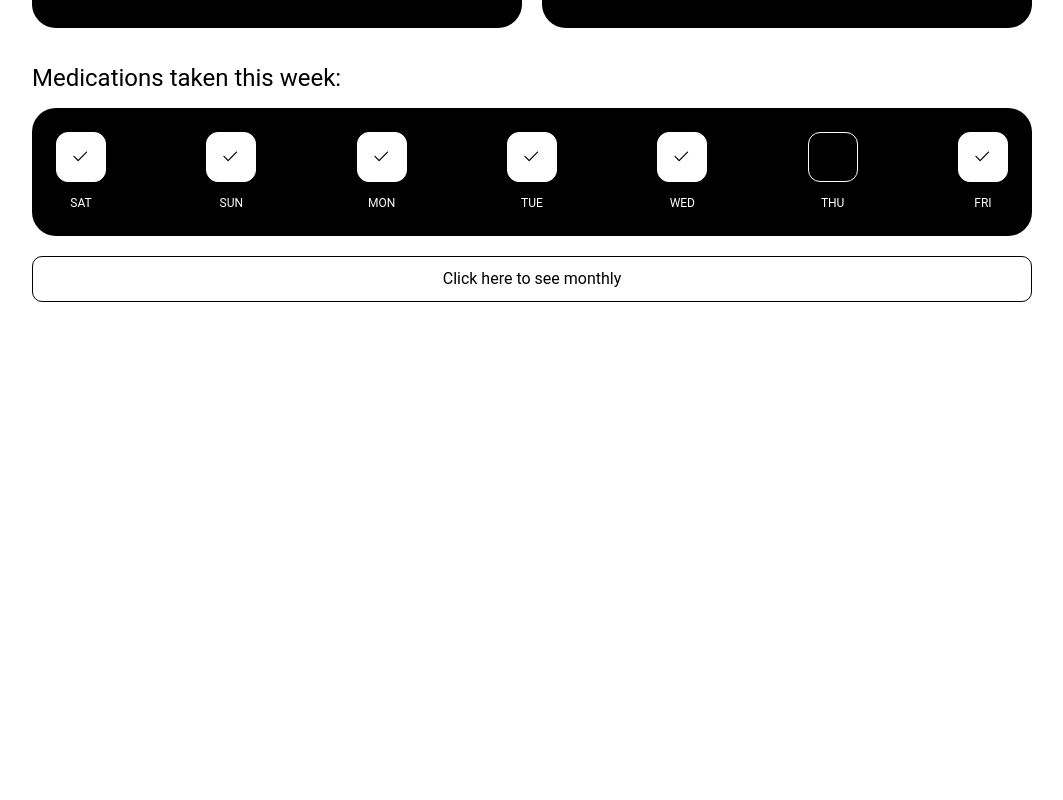
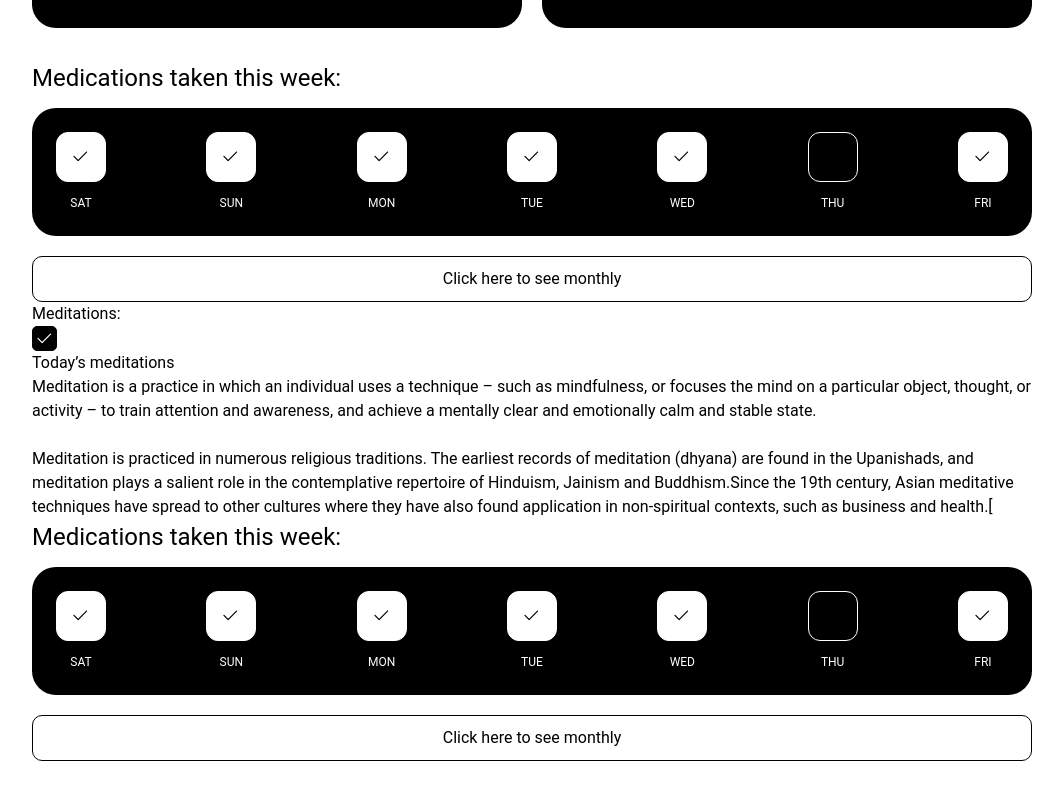
Before and after one commit to MohamadMahdi-Tasha/i-will-be-good-web, a Next.js app: page / in a window 1280 px wide. Shown: the part 502-1302 px from the top of the page, without its empty margins (108-1171 px from the left). Before the commit the page ends 854 px from the top, so only its background shows below. Built offline with nearby package versions, Linux system fonts and the light colour scheme.

Commit message:
added structure of second section

```diff
--- a/app/page.tsx
+++ b/app/page.tsx
@@ -2,6 +2,7 @@
 // Importing Part
 import HolderComponent from "@/chunks/holderComponent";
 import HomeFirstSectionComponent from '@/components/homeSections/homeFirstSectionComponent';
+import HomeSecondSectionComponent from '@/components/homeSections/homeSecondSectionComponent';
 
 // Creating Home Page And Exporting It As Default
 export default function HomePage():JSX.Element {
@@ -9,6 +10,7 @@ export default function HomePage():JSX.Element {
     return (
         <HolderComponent className={'py-[50px]'}>
             <HomeFirstSectionComponent />
+            <HomeSecondSectionComponent />
         </HolderComponent>
     );
 }
--- a/components/homeSections/homeFirstSectionComponent.tsx
+++ b/components/homeSections/homeFirstSectionComponent.tsx
@@ -40,10 +40,12 @@ export default function HomeFirstSectionComponent():JSX.Element {
                     <h3 className={'medium-title'}>Medications taken this week:</h3>
                     <WeekDaysComponent />
                 </div>
+            </main>
+            <footer>
                 <a className={'block'} href="#">
                     <button className={'border w-full border-black rounded-[10px] p-[10px] text-center '}>Click here to see monthly</button>
                 </a>
-            </main>
+            </footer>
         </section>
     );
 }
--- /dev/null
+++ b/components/homeSections/homeSecondSectionComponent.tsx
@@ -0,0 +1,37 @@
+// Codes By Mahdi Tasha
+// Importing Part
+import CheckboxComponent from "@/chunks/checkboxComponent";
+import WeekDaysComponent from "@/components/weekDaysComponent";
+
+// Creating Home Second Section Component And Exporting It As Default
+export default function HomeSecondSectionComponent():JSX.Element {
+    // Return JSX
+    return (
+        <section>
+            <header>
+                <h1>Meditations:</h1>
+            </header>
+            <main>
+                <div>
+                    <CheckboxComponent isChecked={true} isLarge={false} isDark={true} />
+                    <span>Today’s meditations</span>
+                </div>
+                <p>
+                    Meditation is a practice in which an individual uses a technique – such as mindfulness, or focuses the mind on a particular object, thought, or activity – to train attention and awareness, and achieve a mentally clear and emotionally calm and stable state.
+                    <br/>
+                    <br/>
+                    Meditation is practiced in numerous religious traditions. The earliest records of meditation (dhyana) are found in the Upanishads, and meditation plays a salient role in the contemplative repertoire of Hinduism, Jainism and Buddhism.Since the 19th century, Asian meditative techniques have spread to other cultures where they have also found application in non-spiritual contexts, such as business and health.[
+                </p>
+                <div className={'mb-[20px]'}>
+                    <h3 className={'medium-title'}>Medications taken this week:</h3>
+                    <WeekDaysComponent />
+                </div>
+            </main>
+            <footer>
+                <a className={'block'} href="#">
+                    <button className={'border w-full border-black rounded-[10px] p-[10px] text-center '}>Click here to see monthly</button>
+                </a>
+            </footer>
+        </section>
+    );
+}
```
